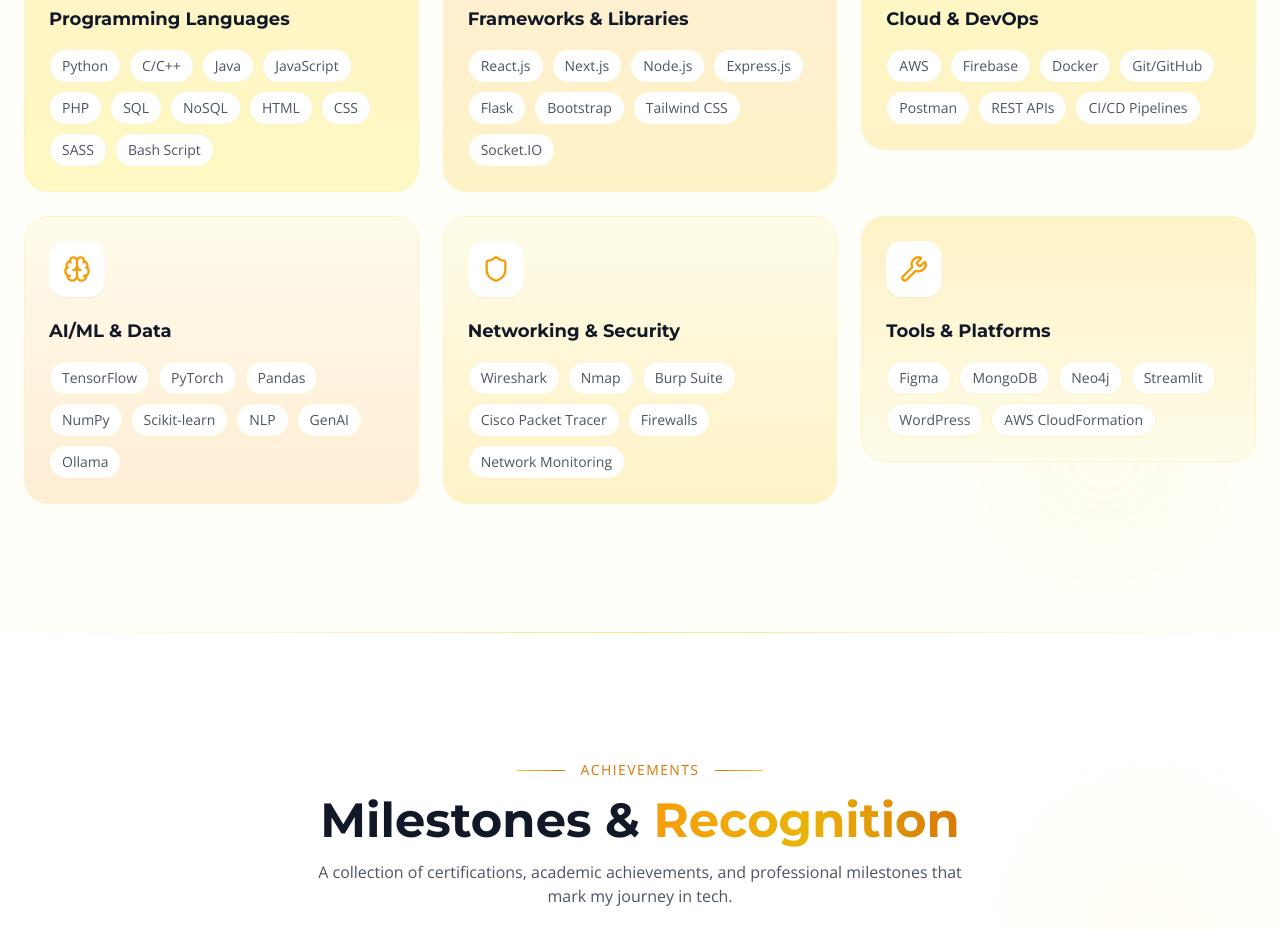
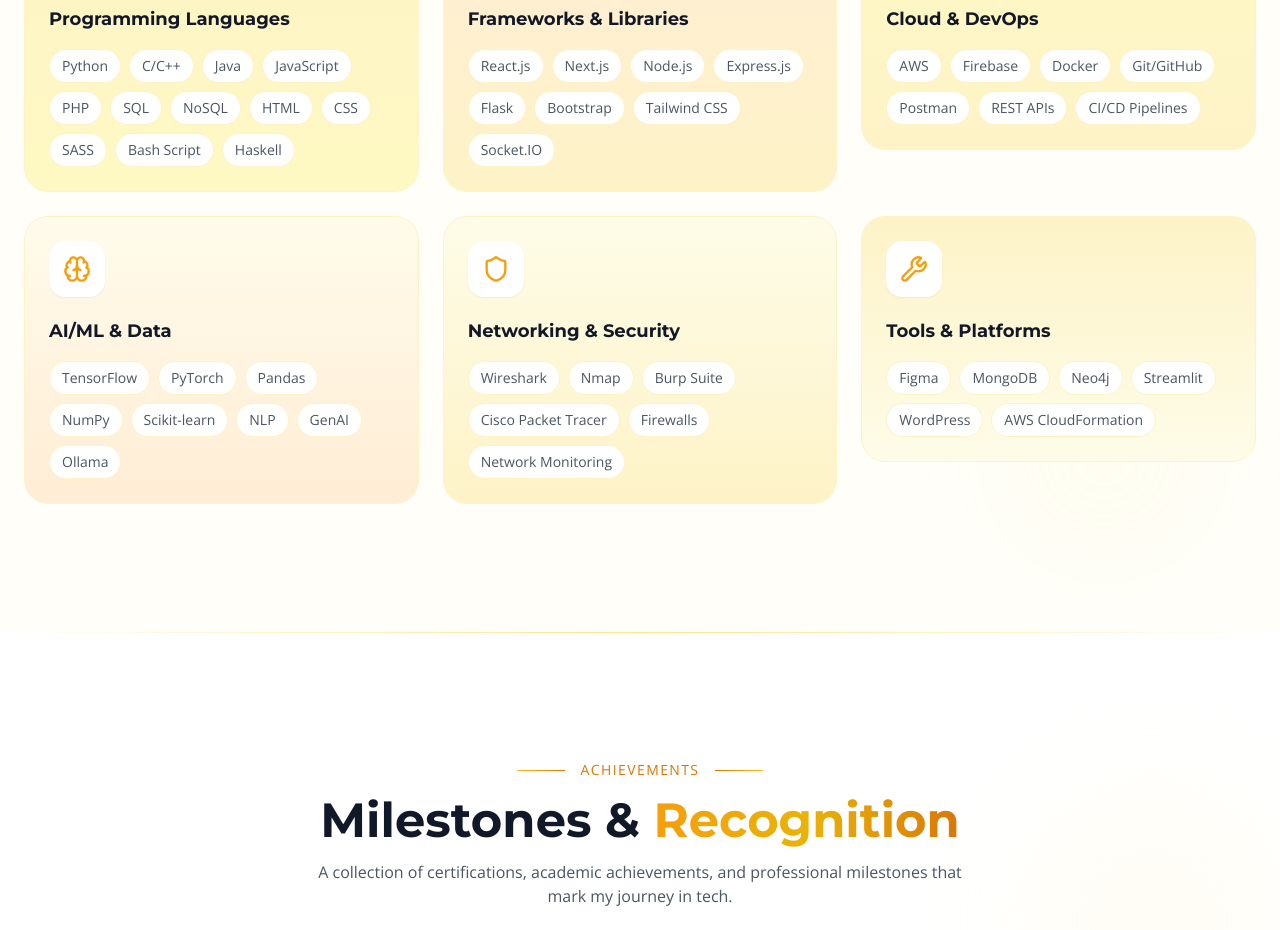
Before and after one commit to Kini7686/Kini-Portfolio, a React (Vite) app: page / in a window 1280 px wide. Shown: the part 2580-3510 px from the top of the page. Built offline with nearby package versions, Linux system fonts and the light colour scheme.

Commit message:
Update Skills section to include Haskell in programming languages

```diff
--- a/src/sections/Skills.tsx
+++ b/src/sections/Skills.tsx
@@ -16,7 +16,7 @@
   {
     title: 'Programming Languages',
     icon: Code2,
-    skills: ['Python', 'C/C++', 'Java', 'JavaScript', 'PHP', 'SQL', 'NoSQL', 'HTML', 'CSS', 'SASS', 'Bash Script'],
+    skills: ['Python', 'C/C++', 'Java', 'JavaScript', 'PHP', 'SQL', 'NoSQL', 'HTML', 'CSS', 'SASS', 'Bash Script', 'Haskell'],
     color: 'from-amber-100 to-yellow-100',
   },
   {
```
